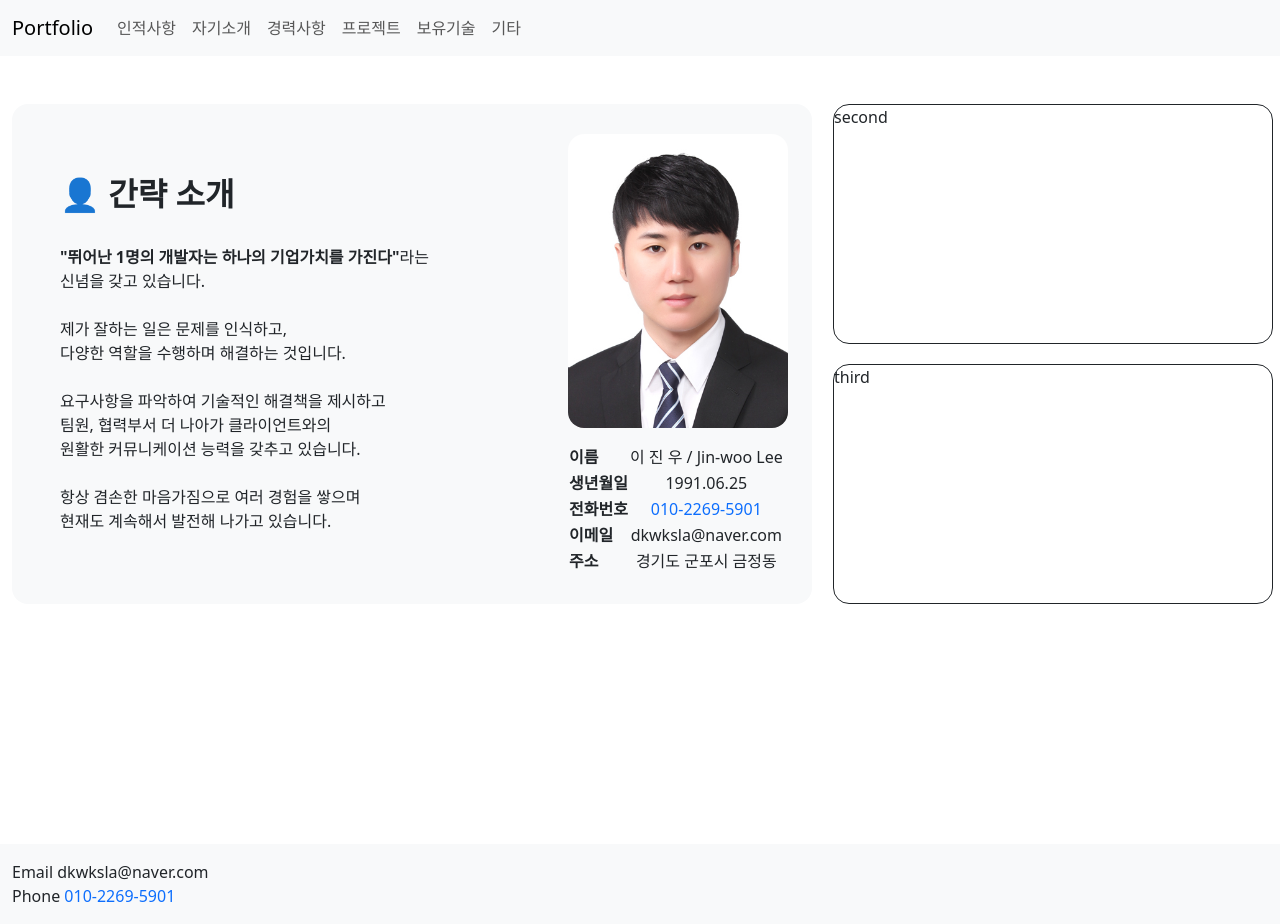
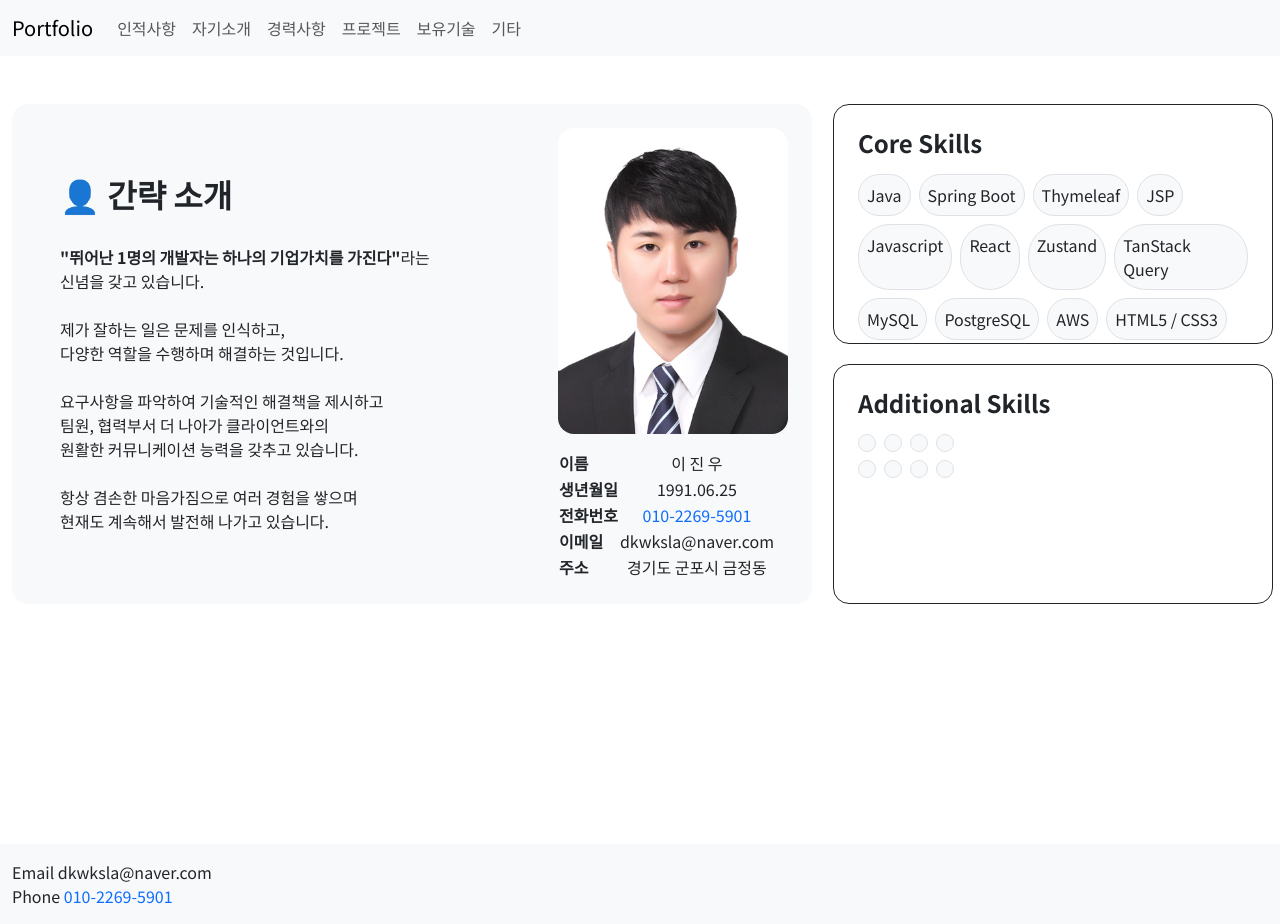
Before and after one commit to codej625/portfolio, a React (Vite) app in the folder portfolio-project/: page / in a window 1280 px wide. Built offline with nearby package versions, Linux system fonts and the light colour scheme.

Commit message:
241031 Update Index component by codej625

```diff
--- a/portfolio-project/src/assets/common.css
+++ b/portfolio-project/src/assets/css/common.css
@@ -1,3 +1,12 @@
+@import url('https://fonts.googleapis.com/css2?family=Noto+Sans+KR:wght@100..900&family=Open+Sans:ital,wght@0,300..800;1,300..800&family=Roboto:ital,wght@0,100;0,300;0,400;0,500;0,700;0,900;1,100;1,300;1,400;1,500;1,700;1,900&display=swap');
+
+body {
+  font-family: "Noto Sans KR", serif;
+  font-optical-sizing: auto;
+  font-weight: 400;
+  font-style: normal;
+}
+
 p, figure, a {
   margin: 0;
   text-decoration: none;
@@ -49,12 +58,12 @@ section {
 }
 
 .personal-information-body .identification-picture {
-  width: 220px;
+  width: 230px;
   box-sizing: content-box;
 }
 
 .personal-information-body .identification-picture > figure > img {
-  width: 220px;
+  width: 230px;
   border-radius: 16px;
 }
 
--- a/portfolio-project/src/components/commons/Footer.tsx
+++ b/portfolio-project/src/components/commons/Footer.tsx
@@ -1,5 +1,6 @@
 import Container from "react-bootstrap/Container";
-import './../../assets/common.css'
+import 'bootstrap/dist/css/bootstrap.min.css';
+import "./../../assets/css/common.css";
 
 
 export default function Footer() {
--- a/portfolio-project/src/components/commons/Header.tsx
+++ b/portfolio-project/src/components/commons/Header.tsx
@@ -3,7 +3,7 @@ import Nav from "react-bootstrap/Nav";
 import Navbar from "react-bootstrap/Navbar";
 // import NavDropdown from "react-bootstrap/NavDropdown";
 import 'bootstrap/dist/css/bootstrap.min.css';
-import "./../../assets/common.css";
+import "./../../assets/css/common.css";
 
 export default function Header() {
   return (
--- a/portfolio-project/src/components/pages/Index.tsx
+++ b/portfolio-project/src/components/pages/Index.tsx
@@ -1,6 +1,8 @@
 import Header from "./../commons/Header";
 import Footer from "./../commons/Footer";
-import "./../../assets/common.css";
+import 'bootstrap/dist/css/bootstrap.min.css';
+import "./../../assets/css/common.css";
+import identificationPicture from "./../../assets/img/identification_picture.jpg";
 
 export default function Main() {
   return (
@@ -37,7 +39,7 @@ export default function Main() {
                   </div>
                   <div className="identification-picture">
                     <figure>
-                      <img src="./../public/identification_picture.jpg" alt="identification picture" />
+                      <img src={identificationPicture} alt="identification picture" />
                       <figcaption></figcaption>
                     </figure>
                     <div className="mt-3">
@@ -45,7 +47,7 @@ export default function Main() {
                         <tbody>
                           <tr>
                             <th>이름</th>
-                            <td className="text-center">이 진 우 / Jin-woo Lee</td>
+                            <td className="text-center">이 진 우</td>
                           </tr>
                           <tr>
                             <th>생년월일</th>
@@ -69,11 +71,45 @@ export default function Main() {
                   </div>
                 </div>
                 <div>
-                  <div>
-                    second
+                  <div className="p-4">
+                    <h3 className="fs-4 fw-bold">Core Skills</h3>
+                    <div>
+                      <div className="d-flex mt-3">
+                        <div className="border rounded-5 bg-body-tertiary p-2 me-2">Java</div>
+                        <div className="border rounded-5 bg-body-tertiary p-2 me-2">Spring Boot</div>
+                        <div className="border rounded-5 bg-body-tertiary p-2 me-2">Thymeleaf</div>
+                        <div className="border rounded-5 bg-body-tertiary p-2">JSP</div>
+                      </div>
+                      <div className="d-flex mt-2">
+                        <div className="border rounded-5 bg-body-tertiary p-2 me-2">Javascript</div>
+                        <div className="border rounded-5 bg-body-tertiary p-2 me-2">React</div>
+                        <div className="border rounded-5 bg-body-tertiary p-2 me-2">Zustand</div>
+                        <div className="border rounded-5 bg-body-tertiary p-2">TanStack Query</div>
+                      </div>
+                      <div className="d-flex mt-2">
+                        <div className="border rounded-5 bg-body-tertiary p-2 me-2">MySQL</div>
+                        <div className="border rounded-5 bg-body-tertiary p-2 me-2">PostgreSQL</div>
+                        <div className="border rounded-5 bg-body-tertiary p-2 me-2">AWS</div>
+                        <div className="border rounded-5 bg-body-tertiary p-2">HTML5 / CSS3</div>
+                      </div>
+                    </div>
                   </div>
-                  <div>
-                    third
+                  <div className="p-4">
+                    <h3 className="fs-4 fw-bold">Additional Skills</h3>
+                    <div>
+                      <div className="d-flex mt-3">
+                        <div className="border rounded-5 bg-body-tertiary p-2 me-2"></div>
+                        <div className="border rounded-5 bg-body-tertiary p-2 me-2"></div>
+                        <div className="border rounded-5 bg-body-tertiary p-2 me-2"></div>
+                        <div className="border rounded-5 bg-body-tertiary p-2"></div>
+                      </div>
+                      <div className="d-flex mt-2">
+                        <div className="border rounded-5 bg-body-tertiary p-2 me-2"></div>
+                        <div className="border rounded-5 bg-body-tertiary p-2 me-2"></div>
+                        <div className="border rounded-5 bg-body-tertiary p-2 me-2"></div>
+                        <div className="border rounded-5 bg-body-tertiary p-2"></div>
+                      </div>
+                    </div>
                   </div>
                 </div>
               </div>
```
Also changed, not shown: portfolio-project/src/assets/img/identification_picture.jpg (renamed from portfolio-project/public/identification_picture.jpg).
